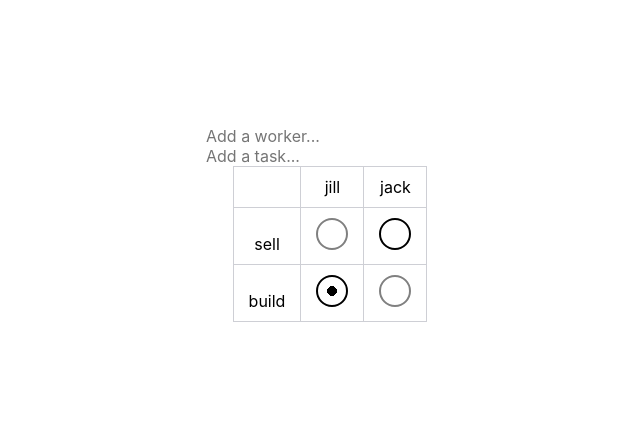
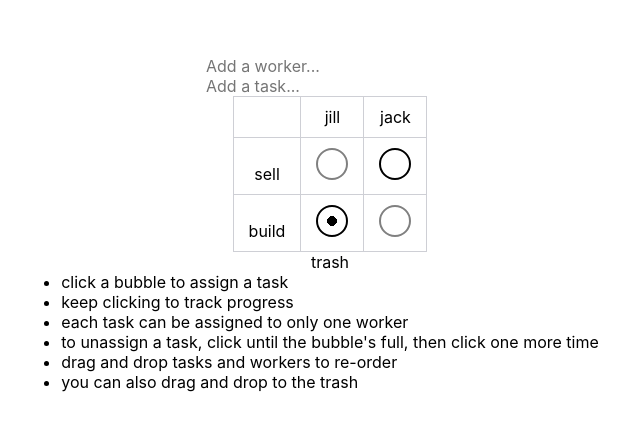
Before and after one commit to qooqu/bubbletask, a React (Create React App) app in the folder web/: page / in a window 1280 px wide. Shown: the part 176-606 px from the top of the page, without its empty margins (310-950 px from the left). Built offline with nearby package versions, Linux system fonts and the light colour scheme.

Commit message:
web: refactored table header component

```diff
--- a/web/src/App.js
+++ b/web/src/App.js
@@ -1,10 +1,10 @@
 import React, { useState, useEffect } from "react";
 import uniqid from "uniqid";
 
-import ColumnHeader from "./components/ColumnHeader";
-import RowHeader from "./components/RowHeader";
+import Header from "./components/Header";
 import Bubble from "./components/Bubble";
 import Form from "./components/Form";
+import Trash from "./components/Trash";
 
 import "./App.css";
 
@@ -97,16 +97,16 @@ const App = () => {
             workers: [...data.workers],
             tasks: [...data.tasks],
         };
-        let newWhich;
+        let newItem;
         if (which === "worker") {
-            newWhich = {
+            newItem = {
                 _id: uniqid(),
                 name: name,
                 owner: "60473dbc8b20cf35e8ec8491",
                 order: newData[`${which}s`].length,
             };
         } else {
-            newWhich = {
+            newItem = {
                 _id: uniqid(),
                 name: name,
                 owner: "60473dbc8b20cf35e8ec8491",
@@ -115,7 +115,7 @@ const App = () => {
                 percentComplete: 0,
             };
         }
-        newData[`${which}s`].push(newWhich);
+        newData[`${which}s`].push(newItem);
         setData(newData);
     };
 
@@ -126,23 +126,37 @@ const App = () => {
         setData(newData);
     };
 
+    const deleteHeader = () => {
+        console.log("yo");
+    };
+
     const headerDrag = (which, fromID, toID) => {
-        // if the headers are getting dragged around, we know the array has already been reOrdered
-        // get the indices of 'from' and 'to'
-        // temp store the dragged 'which' (worker / task)
-        // remove the 'which' from the array
-        // stick the 'which' in front of the 'to'
-        // forEach to assign all eles 'order' based on new array indices
-        let newData = { workers: [...data.workers], tasks: [...data.tasks] };
-        let fromIndex = newData[which].map((ele) => ele._id).indexOf(fromID);
-        let toIndex = newData[which].map((ele) => ele._id).indexOf(toID);
-        let draggedWorker = newData[which][fromIndex];
-        newData[which].splice(fromIndex, 1);
-        newData[which].splice(toIndex, 0, draggedWorker);
-        newData[which].forEach((ele, index) => {
-            ele.order = index;
-        });
-        setData(newData);
+        let whichs = `${which}s`;
+        if (toID === "trash") {
+            deleteHeader(whichs, fromID);
+        } else {
+            // if the headers are getting dragged around, we know the array has already been re-ordered
+            // get the indices of 'from' and 'to'
+            // temp store the dragged item
+            // remove the item from the array
+            // stick the item in front of the 'to'
+            // forEach to re-assign all eles 'order' based on new array indices
+            let newData = {
+                workers: [...data.workers],
+                tasks: [...data.tasks],
+            };
+            let fromIndex = newData[whichs]
+                .map((ele) => ele._id)
+                .indexOf(fromID);
+            let toIndex = newData[whichs].map((ele) => ele._id).indexOf(toID);
+            let draggedItem = newData[whichs][fromIndex];
+            newData[whichs].splice(fromIndex, 1);
+            newData[whichs].splice(toIndex, 0, draggedItem);
+            newData[whichs].forEach((ele, index) => {
+                ele.order = index;
+            });
+            setData(newData);
+        }
     };
 
     return (
@@ -154,9 +168,10 @@ const App = () => {
                     <tr>
                         <th key={"hi"}></th>
                         {data.workers.map((worker) => (
-                            <ColumnHeader
+                            <Header
                                 key={worker._id}
-                                worker={worker}
+                                which="worker"
+                                item={worker}
                                 headerDrag={headerDrag}
                             />
                         ))}
@@ -165,9 +180,10 @@ const App = () => {
                 <tbody>
                     {data.tasks.map((task) => (
                         <tr key={"tr" + task._id}>
-                            <RowHeader
+                            <Header
                                 key={task._id}
-                                task={task}
+                                which="task"
+                                item={task}
                                 headerDrag={headerDrag}
                             />
                             {data.workers.map((worker) => (
@@ -182,6 +198,18 @@ const App = () => {
                     ))}
                 </tbody>
             </table>
+            <Trash headerDrag={headerDrag} />
+            <ul>
+                <li>click a bubble to assign a task</li>
+                <li>keep clicking to track progress</li>
+                <li>each task can be assigned to only one worker</li>
+                <li>
+                    to unassign a task, click until the bubble's full, then
+                    click one more time
+                </li>
+                <li>drag and drop tasks and workers to re-order</li>
+                <li>you can also drag and drop to the trash</li>
+            </ul>
         </div>
     );
 };
--- a/web/src/components/ColumnHeader.js
+++ b/web/src/components/Header.js
@@ -1,11 +1,9 @@
-const ColumnHeader = (props) => {
-    let worker = props.worker;
-    // deleteThisWorker() {
-    //     Meteor.call('workers.remove', this.props.worker._id);
-    // }
+const Header = (props) => {
+    let which = props.which;
+    let item = props.item;
 
     const onDragStart = (e) => {
-        e.dataTransfer.setData("text", worker._id);
+        e.dataTransfer.setData("text", item._id);
     };
 
     const onDragOver = (e) => {
@@ -15,8 +13,8 @@ const ColumnHeader = (props) => {
     const onDrop = (e) => {
         e.preventDefault();
         let fromID = e.dataTransfer.getData("text");
-        let toID = worker._id;
-        props.headerDrag("workers", fromID, toID);
+        let toID = item._id;
+        props.headerDrag(which, fromID, toID);
     };
 
     return (
@@ -27,10 +25,10 @@ const ColumnHeader = (props) => {
                 onDragOver={onDragOver}
                 onDrop={onDrop}
             >
-                {props.worker.name}
+                {props.item.name}
             </div>
         </th>
     );
 };
 
-export default ColumnHeader;
+export default Header;
--- a/web/src/components/RowHeader.js
+++ /dev/null
@@ -1,51 +0,0 @@
-const RowHeader = (props) => {
-    let task = props.task;
-    const onDragStart = (e) => {
-        e.dataTransfer.setData("text", task._id);
-    };
-
-    const onDragOver = (e) => {
-        e.preventDefault();
-    };
-
-    const onDrop = (e) => {
-        e.preventDefault();
-        let fromID = e.dataTransfer.getData("text");
-        let toID = task._id;
-        props.headerDrag("tasks", fromID, toID);
-    };
-
-    // deleteThisTask() {
-    //     Meteor.call('tasks.remove', this.props.task._id);
-    // }
-
-    // drag(event) {
-    //     event.dataTransfer.setData("text", event.target.id);
-    // }
-
-    // allowDrop(event) {
-    //     event.preventDefault();
-    // }
-
-    // drop(event) {
-    //     event.preventDefault();
-    //     var oldSpot = parseInt(event.dataTransfer.getData("text"));
-    //     var newSpot = parseInt(event.target.id);
-    //     Meteor.call('tasks.dragDrop', oldSpot, newSpot);
-    // }
-
-    return (
-        <th>
-            <div
-                draggable="true"
-                onDragStart={onDragStart}
-                onDragOver={onDragOver}
-                onDrop={onDrop}
-            >
-                {props.task.name}
-            </div>
-        </th>
-    );
-};
-
-export default RowHeader;
--- /dev/null
+++ b/web/src/components/Trash.js
@@ -0,0 +1,20 @@
+const Trash = (props) => {
+    const onDragOver = (e) => {
+        e.preventDefault();
+    };
+
+    const onDrop = (e) => {
+        e.preventDefault();
+        let fromID = e.dataTransfer.getData("text");
+        let toID = "trash";
+        props.headerDrag("workers", fromID, toID);
+    };
+
+    return (
+        <div onDragOver={onDragOver} onDrop={onDrop}>
+            trash
+        </div>
+    );
+};
+
+export default Trash;
```
